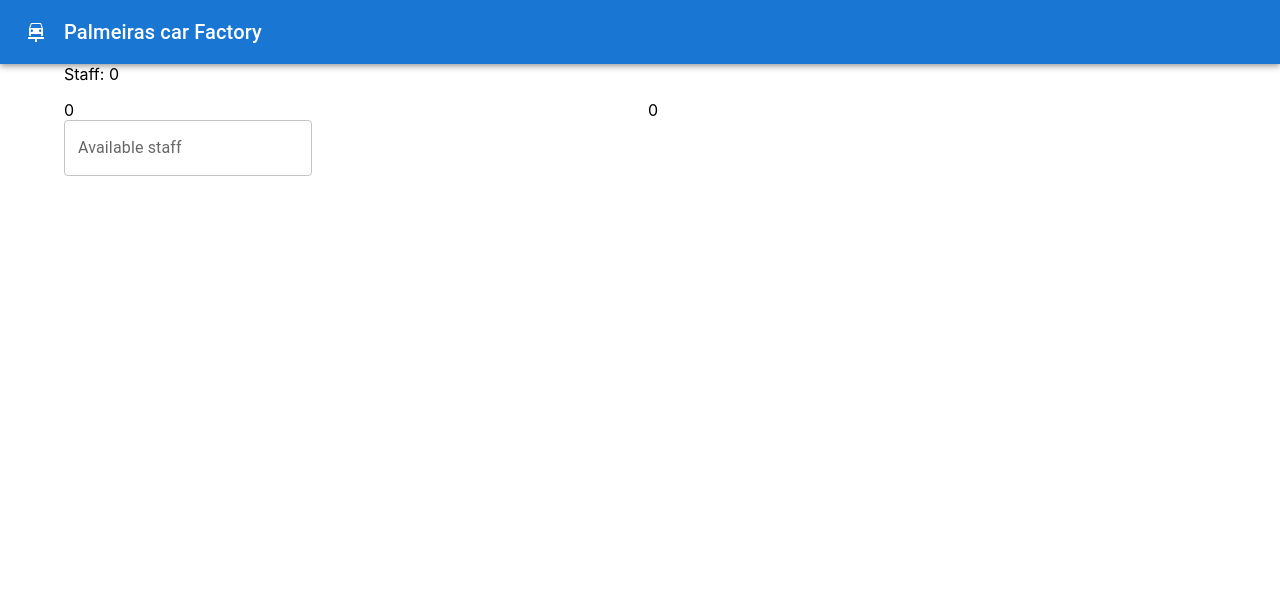
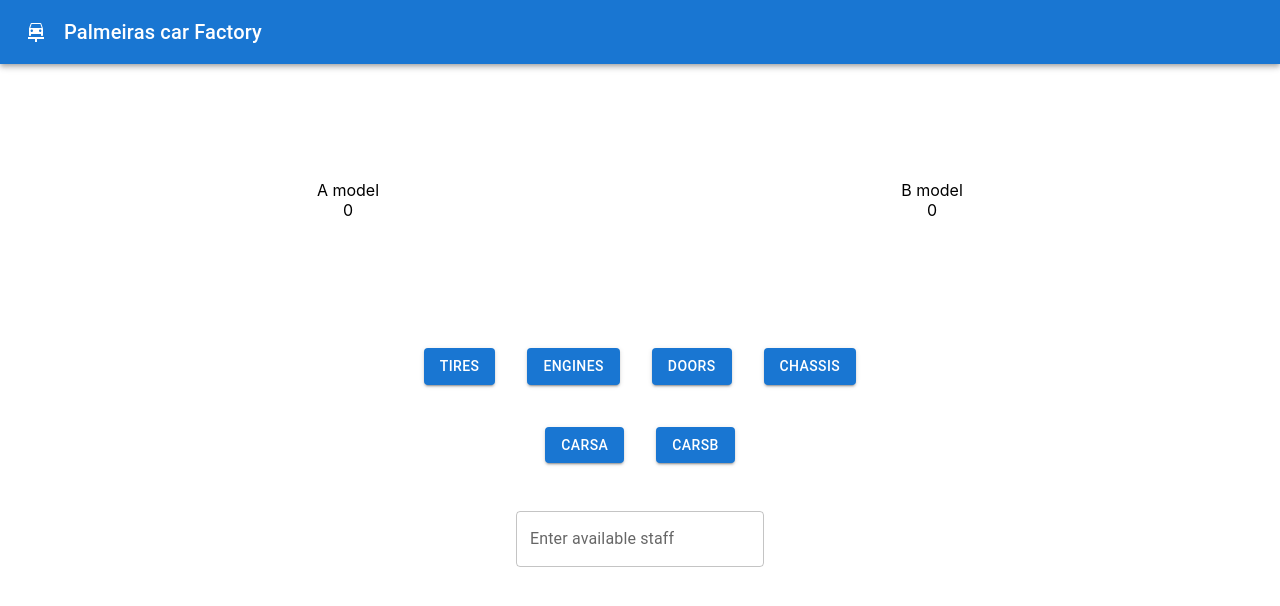
Before and after one commit to samReact/palmeiras_front, a React (Create React App) app: page / in a window 1280 px wide. Shown: the top 606 px of the page. Built offline with nearby package versions, Linux system fonts and the light colour scheme.

Commit message:
:construction: home page layout

```diff
--- a/src/pages/Home.js
+++ b/src/pages/Home.js
@@ -1,32 +1,96 @@
-import { Grid, TextField } from '@mui/material'
+import { Button, Grid, TextField } from '@mui/material'
 import { useContext } from 'react'
 import { Context } from '../App'
+import Tooltip from '@mui/material/Tooltip'
 
 export default function Home() {
   const [state, dispatch] = useContext(Context)
-  const { carsA, carsB, staff } = state
+  const { carsA, carsB } = state
   const onChange = (e) => {
     dispatch({ type: 'handleStaff', payload: e.target.value })
   }
   return (
     <>
-      <Grid container spacing={2}>
-        <Grid item xs={12}>
-          <div>Staff: {staff}</div>
-        </Grid>
-        <Grid item xs={6}>
+      <Grid
+        container
+        spacing={2}
+        direction="row"
+        alignItems="center"
+        style={{ marginTop: 100 }}
+      >
+        <Grid item xs={6} style={{ textAlign: 'center' }}>
+          <div>A model</div>
           {carsA}
         </Grid>
-        <Grid item xs={6}>
+        <Grid item xs={6} style={{ textAlign: 'center' }}>
+          <div>B model</div>
           {carsB}
         </Grid>
       </Grid>
-      <TextField
-        id="outlined-number"
-        label="Available staff"
-        type="number"
-        onChange={onChange}
-      />
+
+      <Grid
+        style={{ marginTop: '6rem' }}
+        container
+        alignItems="center"
+        justifyContent="center"
+        direction="row"
+        spacing={{ xs: 1, sm: 3, md: 4 }}
+      >
+        <Grid item>
+          <Tooltip title="Delete">
+            <Button variant="contained">Tires</Button>
+          </Tooltip>
+        </Grid>
+        <Grid item>
+          <Tooltip title="Delete">
+            <Button variant="contained">Engines</Button>
+          </Tooltip>
+        </Grid>
+        <Grid item>
+          <Tooltip title="Delete">
+            <Button variant="contained">Doors</Button>
+          </Tooltip>
+        </Grid>
+        <Grid item>
+          <Tooltip title="Delete">
+            <Button variant="contained">Chassis</Button>
+          </Tooltip>
+        </Grid>
+      </Grid>
+      <Grid
+        style={{ marginTop: '10px' }}
+        container
+        alignItems="center"
+        justifyContent="center"
+        direction="row"
+        spacing={{ xs: 1, sm: 3, md: 4 }}
+      >
+        <Grid item>
+          <Tooltip title="Delete">
+            <Button variant="contained">CarsA</Button>
+          </Tooltip>
+        </Grid>
+        <Grid item>
+          <Tooltip title="Delete">
+            <Button variant="contained">CarsB</Button>
+          </Tooltip>
+        </Grid>
+      </Grid>
+      <Grid
+        style={{ marginTop: '3rem' }}
+        container
+        justifyContent="center"
+        direction="row"
+      >
+        <Grid item>
+          <TextField
+            id="outlined-number"
+            label="Enter available staff"
+            type="number"
+            onChange={onChange}
+          />
+        </Grid>
+      </Grid>
     </>
   )
 }
```
